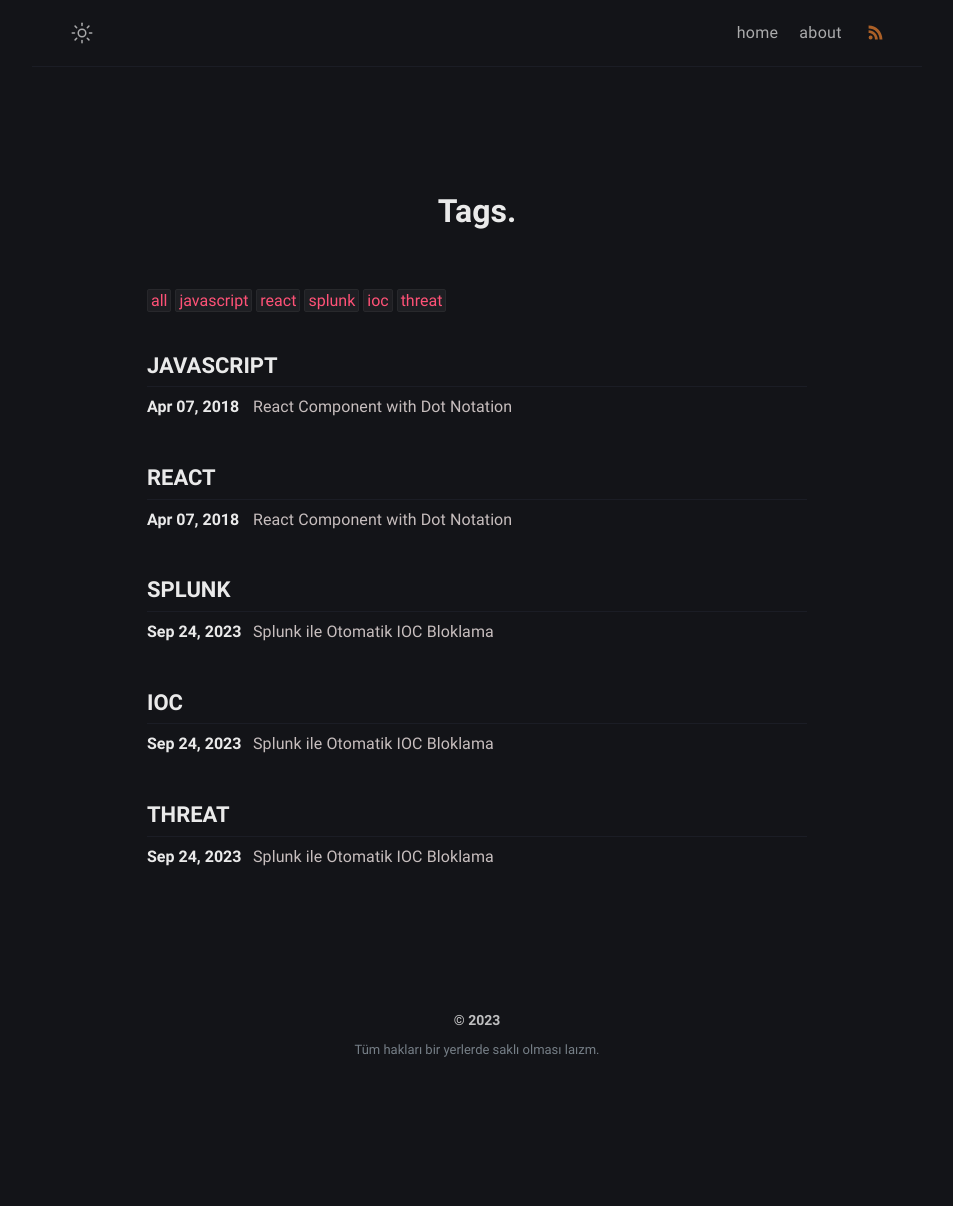
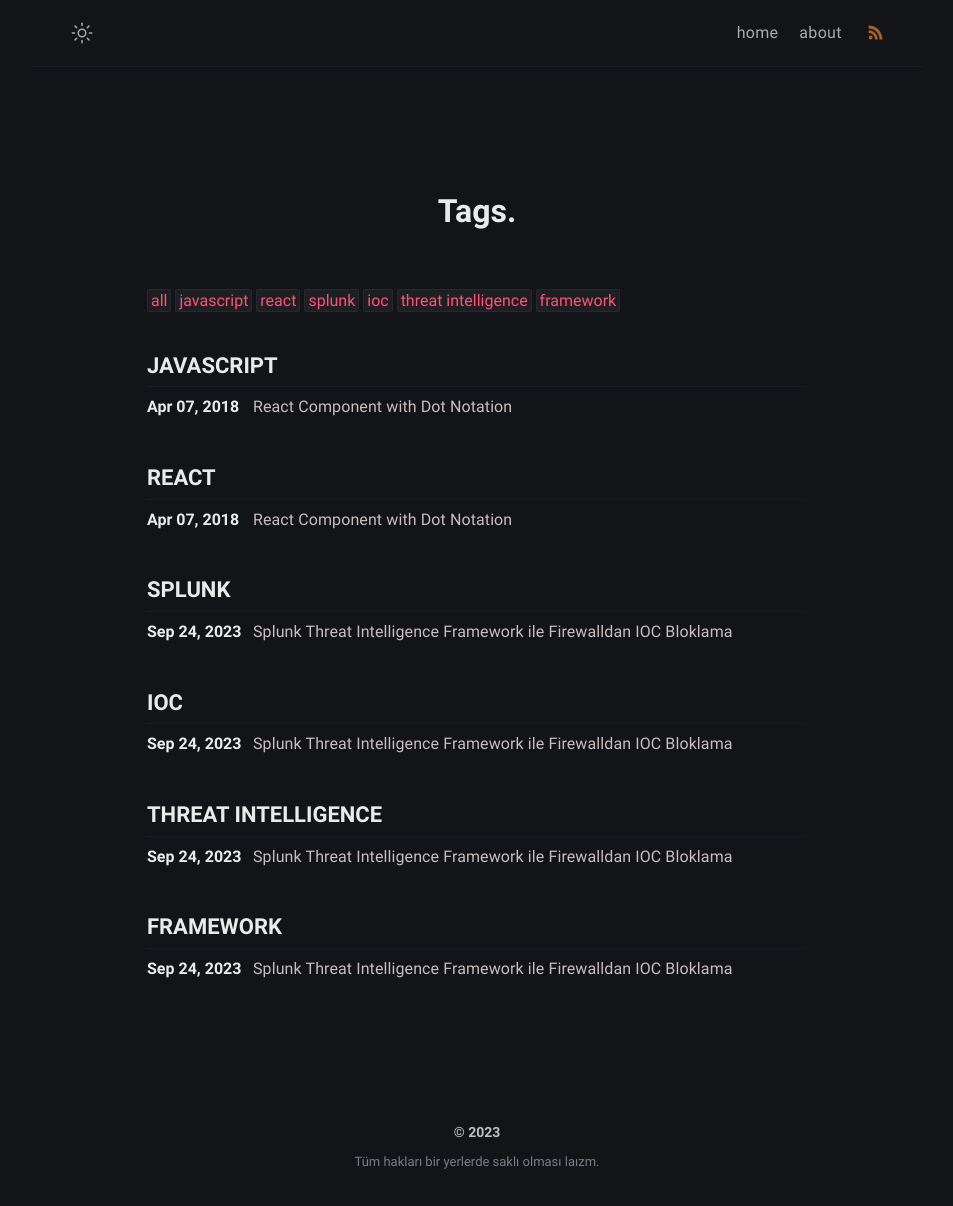
Before and after one commit to mustafayilmazco/mustafayilmazco.github.io, a Jekyll site: the page built from tags.html, in a window 1280 px wide. Shown: the whole page, without its empty margins (163-1116 px from the left). Built offline with Jekyll 4.4.1, drawn with Linux system fonts in a browser that asks for light colours; before the commit the page ends 1094 px from its top, so only the background shows below that.

Commit message:
Update 2023-09-25-ioc-block.md

````diff
--- a/_posts/splunk/2023-09-25-ioc-block.md
+++ b/_posts/splunk/2023-09-25-ioc-block.md
@@ -1,11 +1,11 @@
 ---
-title: Splunk ile Otomatik IOC Bloklama
+title: Splunk Threat Intelligence Framework ile Firewalldan IOC Bloklama
 date: 2023-09-24 10:04:00 +07:00
-tags: [splunk,ioc,threat]
+tags: [splunk,ioc,threat intelligence,framework]
 description: test
 ---
 
-<h3>Splunk ile Otomatik IOC Blocklama</h3>
+<h3>Splunk Threat Intelligence Framework ile Firewalldan IOC Bloklama</h3>
 
 Merhabalar
 Bugün Splunk üzerinden IP/Domain engelleme işlemi yapacağız.
@@ -19,7 +19,24 @@ Bugün Splunk üzerinden IP/Domain engelleme işlemi yapacağız.
 ```ruby
 Lookup Editor > Create a new lookup>lookup_name.csv > Save Lookup
 ```
+
+Columns isimlerini aşağıdaki gibi yapmanız gerekiyor.
+
+
+`| description   | ip  |  domain  |  time  |  weigth  |`
+
+
+
 <img src="https://mustafayilmaz.co/img/lookup.png">
+
+veya aşağıdaki SPL komutu ile lookup oluşturabilirsiniz.
+
+```bash
+| makeresults
+| eval ip="",domain="",description="",time="",weigth=""
+| fields - _time
+| outputlookup lookup_name.csv
+```
 
 <hr>
 <h5>Lookup Definitions</h5>
````
